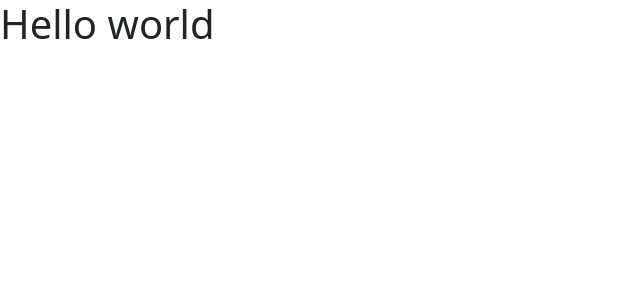
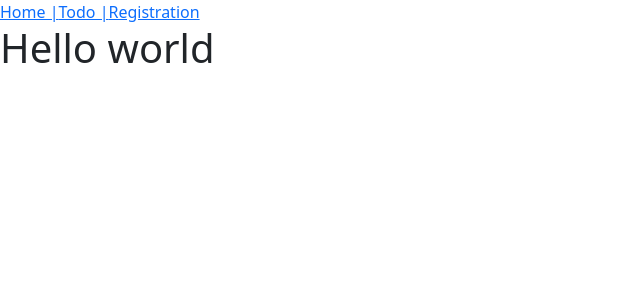
Before and after one commit to Ajay-Sonavane/fourth-react-app, a React (Create React App) app: page / in a window 1280 px wide. Shown: the top 300 px of the page, without its empty margins (0-640 px from the left). Built offline with nearby package versions, Linux system fonts and the light colour scheme.

Commit message:
Links are now as component

```diff
--- a/src/App.js
+++ b/src/App.js
@@ -1,12 +1,13 @@
 // import { useRef, useState } from "react";
 import MyTodo from "./pages/MyTodo";
 import MyRegistration from "./pages/MyRegistration";
-import { BrowserRouter, Route, Routes } from "react-router-dom";
+import { BrowserRouter, Route, Routes, Link } from "react-router-dom";
 
 function App() {
   return (
     <>
       <BrowserRouter>
+        <NavigationLinks />
         <Routes>
           <Route path="/" element={<h1>Hello world</h1>} />
           <Route path="/home" element={<h1>Home</h1>} />
@@ -18,4 +19,14 @@ function App() {
   );
 }
 
+function NavigationLinks() {
+  return (
+    <>
+      <Link to={"/home"}> Home |</Link>
+      <Link to={"/todo"}>Todo |</Link>
+      <Link to={"/registration"}>Registration </Link>
+    </>
+  );
+}
+
 export default App;
```
